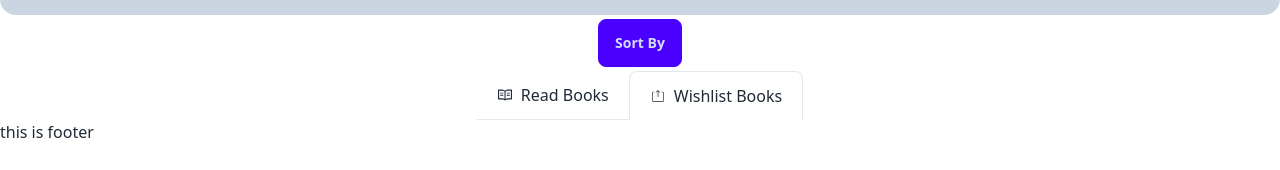
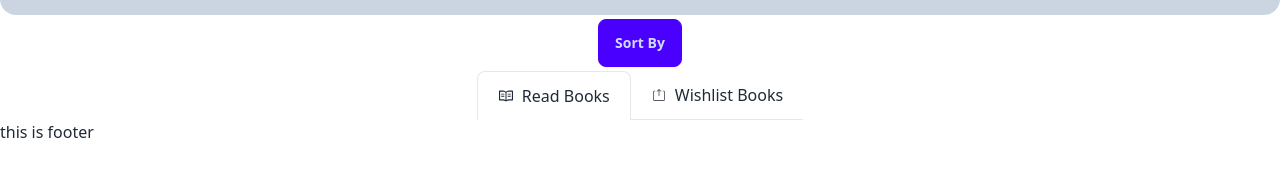
Before and after one commit to Bilshansakib/Book-Vibe, a React (Vite) app: page /ListedBooks in a window 1280 px wide. Shown: the part 125-295 px from the top of the page. Built offline with nearby package versions, Linux system fonts and the light colour scheme.

Commit message:
Read Books section added

```diff
--- /dev/null
+++ b/src/components/ReadBooks/ReadBooks.jsx
@@ -0,0 +1,5 @@
+const ReadBooks = () => {
+  return <div>read books</div>;
+};
+
+export default ReadBooks;
--- /dev/null
+++ b/src/components/WishListBooks/WishListBooks.jsx
@@ -0,0 +1,5 @@
+const WishListBooks = () => {
+  return <div>wishlists</div>;
+};
+
+export default WishListBooks;
--- a/src/main.jsx
+++ b/src/main.jsx
@@ -10,6 +10,8 @@
 import ListedBooks from "./pages/ListedBooks";
 import PagesToRead from "./pages/PagesToRead";
 import BookDetails from "./components/BookDetails/BookDetails";
+import ReadBooks from "./components/ReadBooks/ReadBooks";
+import WishListBooks from "./components/WishListBooks/WishListBooks";
 
 const router = createBrowserRouter([
   {
@@ -24,6 +26,16 @@
       {
         path: "/ListedBooks",
         element: <ListedBooks></ListedBooks>,
+        children: [
+          {
+            index: true,
+            element: <ReadBooks></ReadBooks>,
+          },
+          {
+            path: "wishlist",
+            element: <WishListBooks></WishListBooks>,
+          },
+        ],
       },
       {
         path: "/PagesToRead",
--- a/src/pages/ListedBooks.jsx
+++ b/src/pages/ListedBooks.jsx
@@ -1,6 +1,10 @@
+import { useState } from "react";
 import { AiOutlineRead } from "react-icons/ai";
 import { CiSaveUp2 } from "react-icons/ci";
+import { Link } from "react-router-dom";
+
 const ListedBooks = () => {
+  const [tabIndex, setTabIndex] = useState(0);
   return (
     <div className="container mx-auto">
       <div className=" text-center py-4 bg-slate-300 rounded-2xl">
@@ -26,22 +30,26 @@
       </div>
       <section>
         <div className="flex items-center -mx-4 overflow-x-auto overflow-y-hidden sm:justify-center flex-nowrap dark:bg-gray-100 dark:text-gray-800">
-          <a
-            rel="noopener noreferrer"
-            href="#"
-            className="flex items-center flex-shrink-0 px-5 py-3 space-x-2 border-b dark:border-gray-600 dark:text-gray-600"
+          <Link
+            to=""
+            onClick={() => setTabIndex(0)}
+            className={`flex items-center flex-shrink-0 px-5 py-3 space-x-2 ${
+              tabIndex === 0 ? "border border-b-0" : "border-b"
+            } rounded-t-lg dark:border-gray-600 dark:text-gray-900`}
           >
             <AiOutlineRead />
             <span>Read Books</span>
-          </a>
-          <a
-            rel="noopener noreferrer"
-            href="#"
-            className="flex items-center flex-shrink-0 px-5 py-3 space-x-2 border border-b-0 rounded-t-lg dark:border-gray-600 dark:text-gray-900"
+          </Link>
+          <Link
+            to={`wishlist`}
+            onClick={() => setTabIndex(1)}
+            className={`flex items-center flex-shrink-0 px-5 py-3 space-x-2 ${
+              tabIndex === 1 ? "border border-b-0" : "border-b"
+            } rounded-t-lg dark:border-gray-600 dark:text-gray-900`}
           >
             <CiSaveUp2 />
             <span>Wishlist Books</span>
-          </a>
+          </Link>
         </div>
       </section>
     </div>
```
